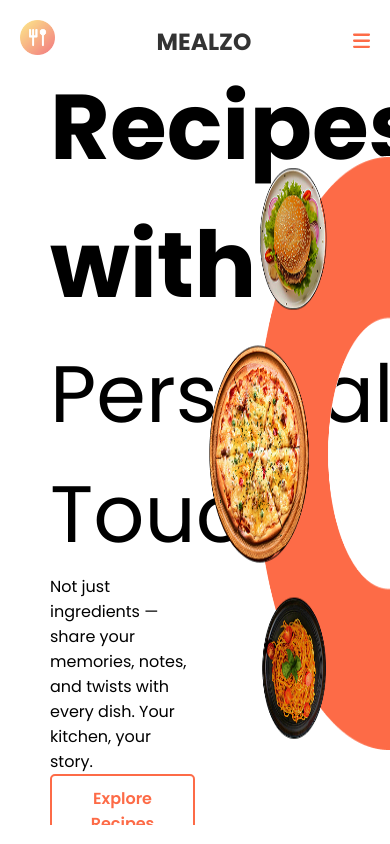
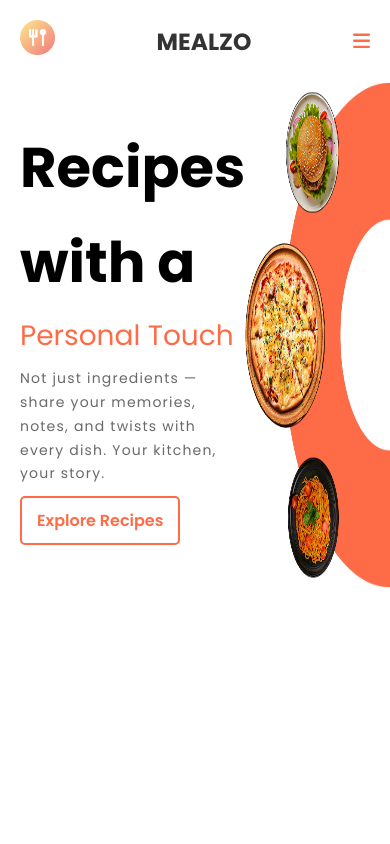
Before and after one commit to PavitrankMishra/Food-Recipe-, a React (Vite) app: page / in a window 390 px wide. Built offline with nearby package versions, Linux system fonts and the light colour scheme; no server answers; a web font is replaced by a local one.

Commit message:
"feat: Added responsiveness to the landing page"

```diff
--- a/src/Components/Hero.css
+++ b/src/Components/Hero.css
@@ -1,33 +1,37 @@
 .heroContainer {
-  height: 88dvh;
+  /* height: 88dvh; */
   display: flex;
   align-items: center;
   justify-content: center;
 }
 
 .heroContainer .heroLeft {
-  width: 50%;
-  height: 100%;
+  width: 60%;
+  /* height: 100%; */
   display: flex;
   align-items: flex-start;
   flex-direction: column;
   justify-content: center;
-  /* border: 2px solid red; */
-  padding-left: 50px;
+  padding-left: 20px;
+  gap: 20px;
 }
 
 .heroContainer .heroLeft h1 {
-  /* border: 2px solid black; */
-  font-size: 92px;
+  font-size: 120px;
+  font-size: 8vw;
 }
 
 .heroContainer .heroLeft span {
-  /* border: 2px solid green; */
   font-size: 80px;
+  font-size: 7vw;
+  color: #fd6b47;
 }
 
 .heroContainer .heroLeft p {
-  /* border: 2px solid red; */
+  line-height: 1.7;
+  font-size: 2vw;
+  font-weight: 400;
+  color: dimgray;
 }
 
 .heroContainer .heroLeft .recipesButton {
@@ -48,7 +52,7 @@ a:active {
 }
 
 .heroContainer .heroRight {
-  width: 50%;
+  width: 40%;
   height: 100%;
   display: flex;
   align-items: center;
@@ -57,12 +61,33 @@ a:active {
 
 .heroContainer .heroRight img {
   height: 100%;
-  width: 40vw;
+  width: 28vw;
 }
 
 @media screen and (max-width: 600px) {
+  .heroContainer {
+    height: 100%;
+  }
+
   .heroContainer .heroRight img {
-    height: 80%;
-    width: 50vw;
+    width: 40vw;
+    height: 60dvh;
+  }
+
+  .heroContainer .heroLeft h1 {
+    font-size: 56px;
+  }
+
+  .heroContainer .heroLeft span {
+    font-size: 28px;
+  }
+
+  .heroContainer .heroLeft {
+    gap:10px;
+  }
+
+  .heroContainer .heroLeft p {
+    font-size: 14px;
+    letter-spacing: 1.2px;
   }
 }
--- a/src/Components/Hero.jsx
+++ b/src/Components/Hero.jsx
@@ -8,7 +8,8 @@ const Hero = () => {
     <>
       <section className="heroContainer">
         <section className="heroLeft">
-          <h1>Recipes with a</h1>
+          <h1>Recipes </h1>
+          <h1>with a</h1>
           <span>Personal Touch</span>
           <p>
             Not just ingredients — share your memories, notes, and twists with
```
